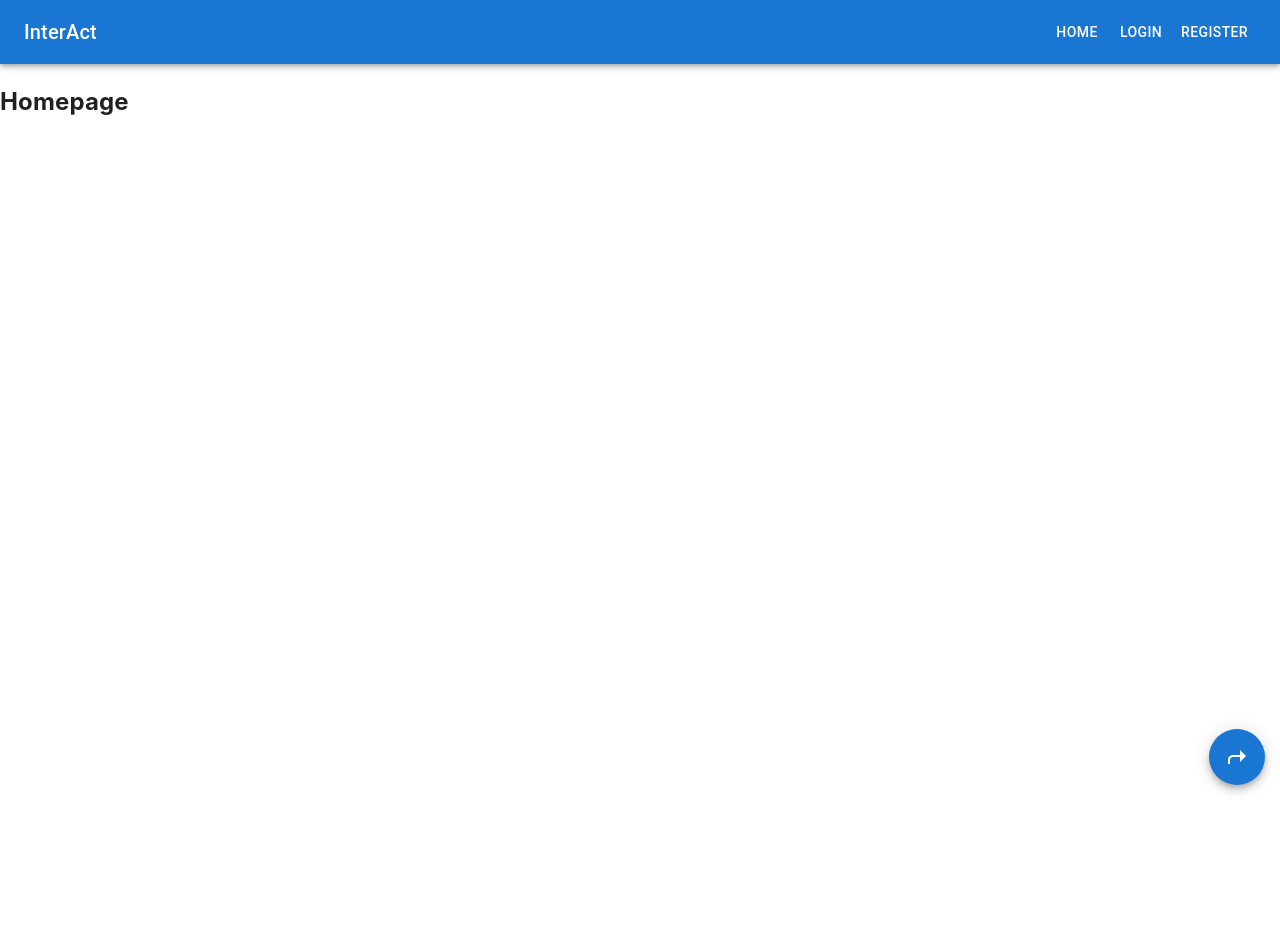
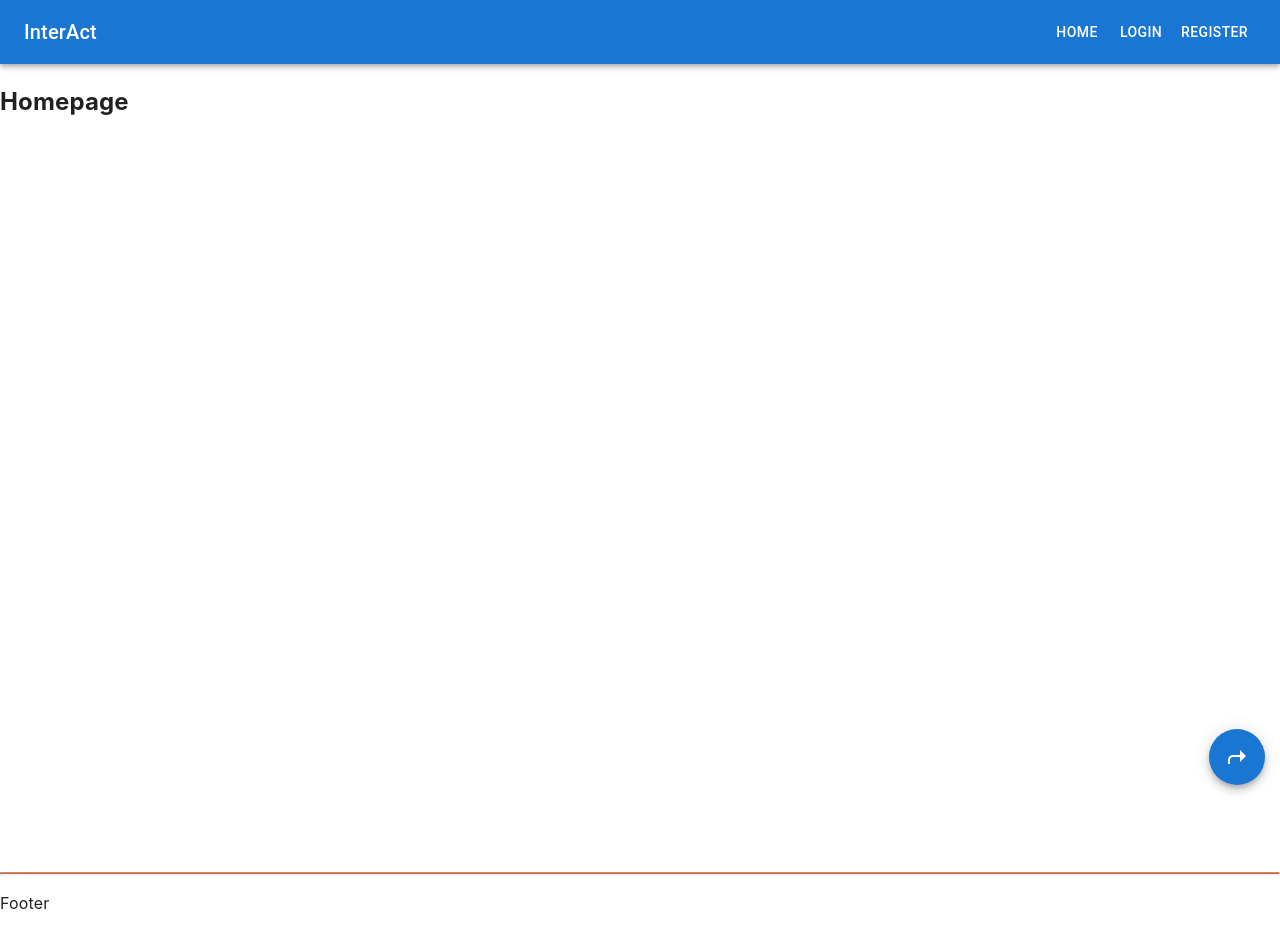
Before and after one commit to InterAct-Development/interact-frontend, a Next.js app: page / in a window 1280 px wide. Before the commit the page ends 864 px from the top, so only its background shows below. Built offline with nearby package versions, Linux system fonts and the light colour scheme.

Commit message:
Added footer nav component

```diff
--- /dev/null
+++ b/components/navigation/Footer.tsx
@@ -0,0 +1,20 @@
+import * as React from 'react';
+
+import { styled } from '@mui/material/styles';
+import Box from '@mui/material/Box';
+import Paper from '@mui/material/Paper';
+import Grid from '@mui/material/Grid';
+
+import { deepOrange } from '@mui/material/colors';
+
+const Footer = () => {
+    return (
+        <Box>
+            {/* <hr sx={{ bgcolor: deepOrange[500], height: 100 }} /> */}
+            <hr style={{ backgroundColor: deepOrange[500], height: 3 }} />
+            <p>Footer</p>
+        </Box>
+    )
+}
+
+export default Footer;
--- a/layout/Body.tsx
+++ b/layout/Body.tsx
@@ -1,12 +1,13 @@
 import React, { FC } from 'react'
 import MaterialNav from '../components/navigation/Navbar'
+import Footer from '../components/navigation/Footer'
 
 export const Body: FC = ({ children }) => {
   return (
     <>
         <MaterialNav />
         <main>{children}</main>
-        {/* Footer Component here */}
+        <Footer />
     </>
   )
 }
```
